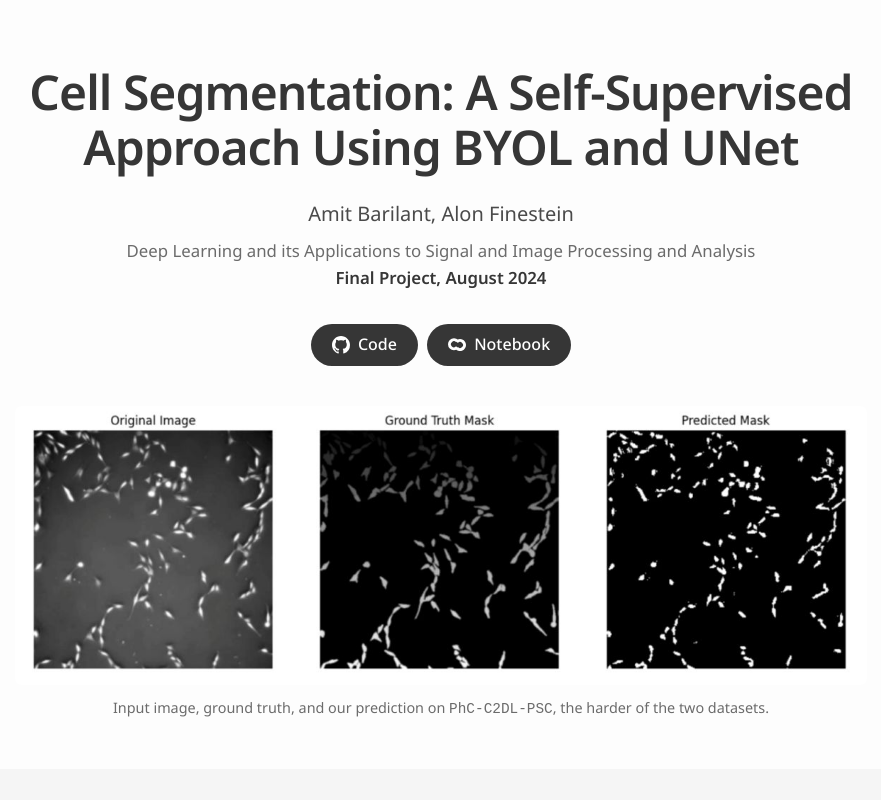
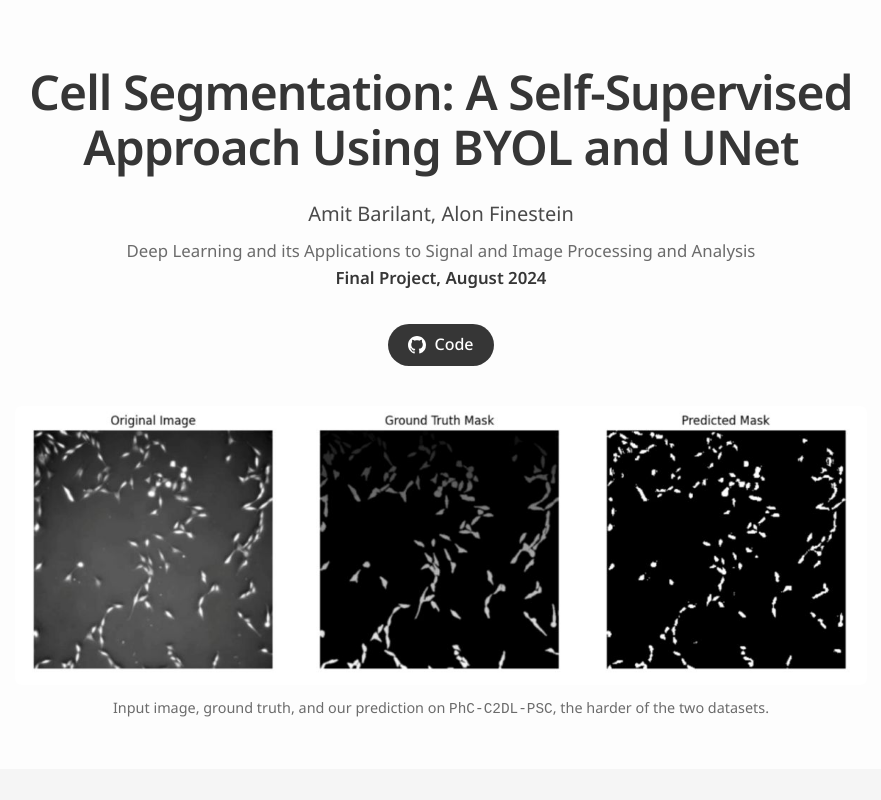
Before and after one commit to Amit-Brilant/cell-segmentation-byol-unet, a plain HTML site: page index.html in a window 1280 px wide. Shown: the top 800 px of the page, without its empty margins (199-1080 px from the left). Drawn offline with Linux system fonts and the light colour scheme.

Commit message:
Remove the notebook button from the project page hero

```diff
--- a/index.html
+++ b/index.html
@@ -237,10 +237,6 @@
         <svg viewBox="0 0 16 16" aria-hidden="true"><path d="M8 0C3.58 0 0 3.58 0 8c0 3.54 2.29 6.53 5.47 7.59.4.07.55-.17.55-.38 0-.19-.01-.82-.01-1.49-2.01.37-2.53-.49-2.69-.94-.09-.23-.48-.94-.82-1.13-.28-.15-.68-.52-.01-.53.63-.01 1.08.58 1.23.82.72 1.21 1.87.87 2.33.66.07-.52.28-.87.51-1.07-1.78-.2-3.64-.89-3.64-3.95 0-.87.31-1.59.82-2.15-.08-.2-.36-1.02.08-2.12 0 0 .67-.21 2.2.82.64-.18 1.32-.27 2-.27s1.36.09 2 .27c1.53-1.04 2.2-.82 2.2-.82.44 1.1.16 1.92.08 2.12.51.56.82 1.27.82 2.15 0 3.07-1.87 3.75-3.65 3.95.29.25.54.73.54 1.48 0 1.07-.01 1.93-.01 2.2 0 .21.15.46.55.38A8.01 8.01 0 0 0 16 8c0-4.42-3.58-8-8-8Z"/></svg>
         <span>Code</span>
       </a>
-      <a class="btn" href="https://colab.research.google.com/github/Amit-Brilant/cell-segmentation-byol-unet/blob/main/main.ipynb" target="_blank" rel="noopener">
-        <svg viewBox="0 0 24 24" aria-hidden="true"><path d="M8 3a8 8 0 1 0 0 16 8 8 0 0 0 5.66-2.34l-2.83-2.83A4 4 0 1 1 10.83 8.2l2.83-2.83A7.97 7.97 0 0 0 8 3Zm8 1a8 8 0 0 0-5.66 2.34l2.83 2.83a4 4 0 1 1 0 5.66l-2.83 2.83A8 8 0 1 0 16 4Z"/></svg>
-        <span>Notebook</span>
-      </a>
     </div>
   </div>
 </header>
```
